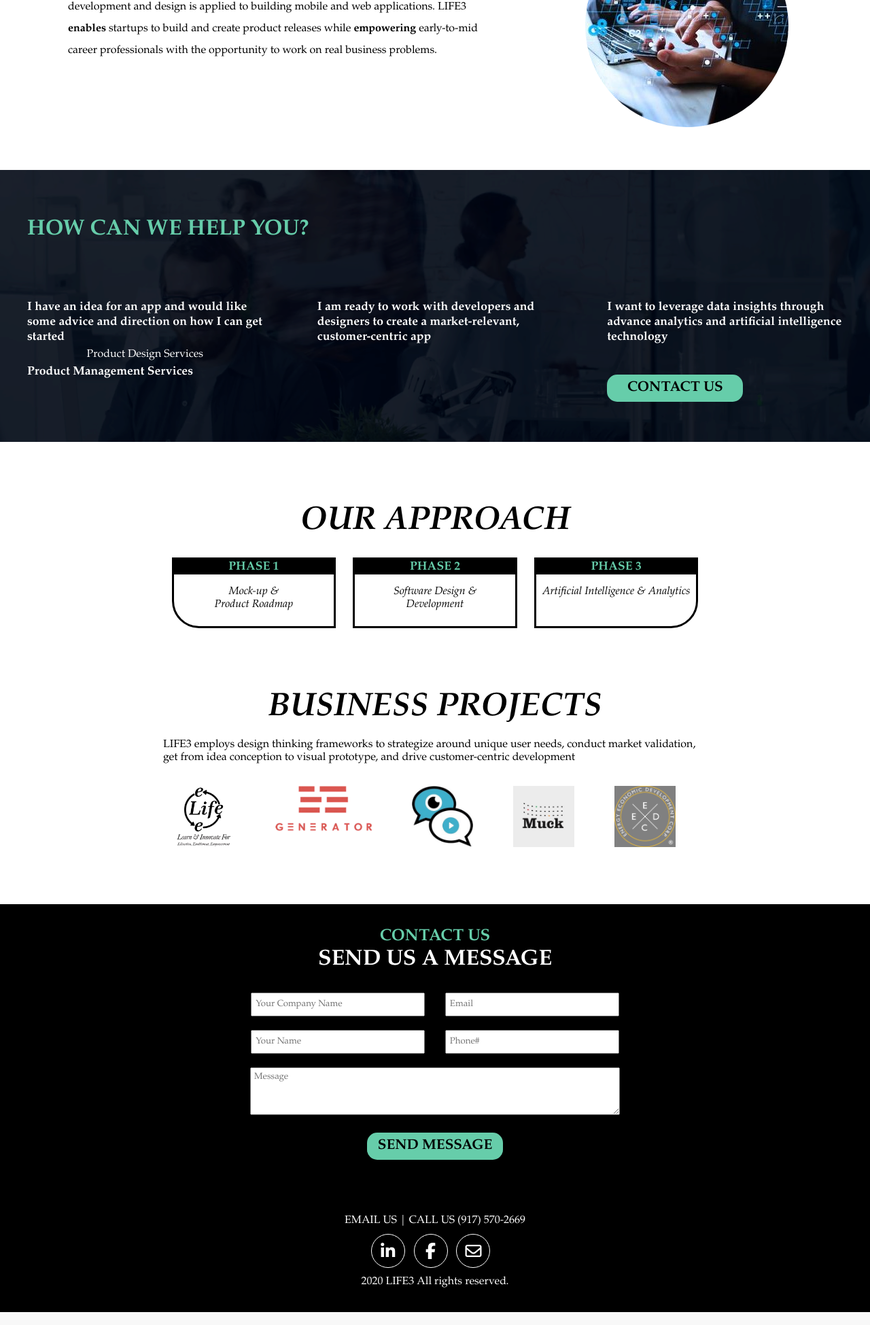
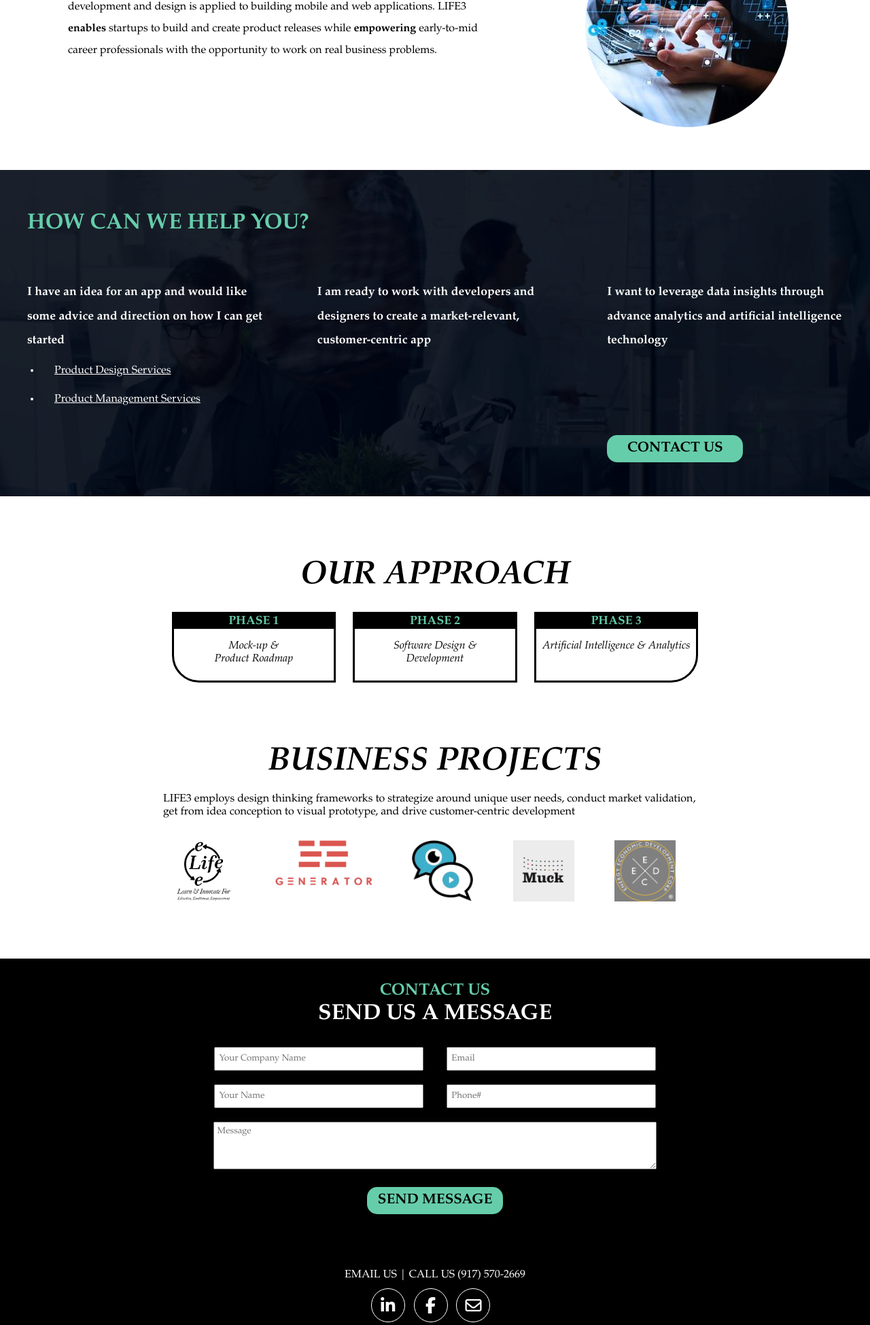
Before and after one commit to lingFun/life3-website, a PHP site: page / in a window 1280 px wide. Shown: the part 592-2541 px from the top of the page at 68% size. Run offline with PHP 8.4, Linux system fonts and the light colour scheme; some libraries are stand-ins or nearby versions.

Commit message:
added slide

```diff
--- a/CSS/styles.css
+++ b/CSS/styles.css
@@ -172,7 +172,7 @@ header .contactUsButton .fa-envelope-open-text {
 .homeBanner2 {
     /* color: black; */
     background-image: url("../Assets/Images/Banner/3e\'s\ background\ image.png");
-    height: 50vh;
+    height: 60vh;
     width: 100%;
     position: relative;
     /* background-size: 100% 500px; */
@@ -196,6 +196,9 @@ header .contactUsButton .fa-envelope-open-text {
     margin:5px 20px;
     /* font-size: 130%; */
     font-weight: bold;
+}
+.homeBanner2 ul{
+    margin-left: 40px;
 }
 .homeBanner2 p {
     /* padding: 5% 20%; */
@@ -221,13 +224,19 @@ header .contactUsButton .fa-envelope-open-text {
     cursor: pointer;
 }
 .homeBanner2 .explore{
-    /* display: flex;
-    flex-direction: column; */
     flex:1;
     padding: 20px;
     color: white;
     justify-content:space-evenly;
     align-items: center;
+    line-height: 2;
+}
+.homeBanner2 .explore li{
+    text-decoration: underline;
+}
+.homeBanner2 .explore li:hover,h2:hover{
+    opacity: .5;
+    cursor: pointer;
 }
 .homeBanner2 .col{
     display: flex;
@@ -1240,6 +1249,9 @@ footer .socialMediaContainer .socialMediaIcon:hover {
     .projectNavigation .projectCarousel .carouselControls {
         font-size: 5rem;
     }
+    footer .contactUsForm {
+        width: 60%;
+    }
 }
 
 @media(max-width: 1400px), (max-height: 750px) {
@@ -1282,6 +1294,9 @@ footer .socialMediaContainer .socialMediaIcon:hover {
     }
     .events .sectionContent .eventsContainer figure{
         max-width: 30vw;
+    }
+    footer .contactUsForm {
+        width: 60%;
     }
 }
 
@@ -1353,6 +1368,13 @@ footer .socialMediaContainer .socialMediaIcon:hover {
     }
     .servicesTable .phasesTable td{
         padding-bottom: 0;
+    }
+    footer .contactUsForm {
+        width: 60%;
+    }
+    header .navBar .navLinkText {
+        margin-right: 40px;
+        margin-left: 0;
     }
 }
 
@@ -1424,6 +1446,9 @@ footer .socialMediaContainer .socialMediaIcon:hover {
     header .navBar .navLinkText {
         margin-right: 20px;
 
+    }
+    footer .contactUsForm {
+        width: 90%;
     }
 
 }
--- a/JS/main.js
+++ b/JS/main.js
@@ -20,6 +20,17 @@ $(".eventImage").click(function() {
   $(".lightBoxContent iFrame").css("display", "block");
   $(".lightBoxContent iFrame").attr("src", fileLink);
 });
+
+$(".slide").click(function() {
+  var fileLink = $(this).attr("file");
+  $(".lightBox").fadeIn(500);
+  $(".lightBox").css("display", "flex");
+  $(".projectLightBox").css("display", "none");
+  $(".lightBox .slideShow").css("display", "block");
+  $(".lightBoxContent iFrame").css("display", "block");
+  $(".lightBoxContent iFrame").attr("src", fileLink);
+});
+
 
 $(".teamProfiles figure").click(function() {
   $(".lightBox").fadeIn(500);
--- a/index.html
+++ b/index.html
@@ -1243,14 +1243,19 @@
                 <h2>Engage with developers, designers, product managers, & other technical leads</h2>
                 <p>Connect with members of the LIFE3 community</p> -->
 
-                <h2>I have an idea for an app and would like some advice and direction on how I can get started</h2>
-                <div class="eventImage" file="https://drive.google.com/file/d/1Wsx8BNNwfMMfy0UDoGUVRAj0qnQWZUPk/view?usp=sharing">
-                    Product Design Services
-                </div>
+                <h2 class="slide" file="https://drive.google.com/file/d/1OTD5Q39uO-Q5GZgblyNYOxA5eaNanppP/preview">I have an idea for an app and would like some advice and direction on how I can get started</h2>
+                <ul>
+                    <li>
+                        <p class="slide" file="https://drive.google.com/file/d/132avrm1sUKYvK113wnqbtJU4dDMeUw58/preview">
+                            Product Design Services
+                        </p>
+                    </li>
+                    <li>
+                        <p class="slide" file="https://drive.google.com/file/d/1Wsx8BNNwfMMfy0UDoGUVRAj0qnQWZUPk/preview">Product Management Services</p>
+                    </li>
+                </ul>
 
-                <h2>
-                    Product Management Services
-                </h2>
+
             </div>
             <div class="explore">
                 <!-- <h1>ENABLE</h1>
@@ -1275,7 +1280,7 @@
                 <h2>Participate in design thinking workshop</h2>
                 <p>Frame and solve problems based on empathetic observation of customers</p> -->
                 <h2>I want to leverage data insights through advance analytics and artificial intelligence technology</h2>
-                <br><a href="#contactUs"><button>CONTACT US</button></a>
+                <br><br><br><a href="#contactUs"><button>CONTACT US</button></a>
             </div>
         </div>
 
```
